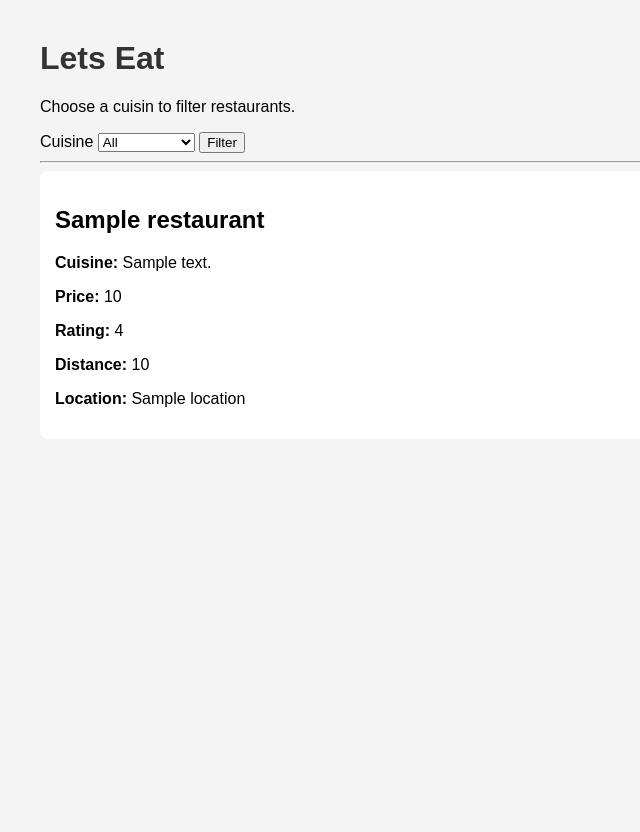
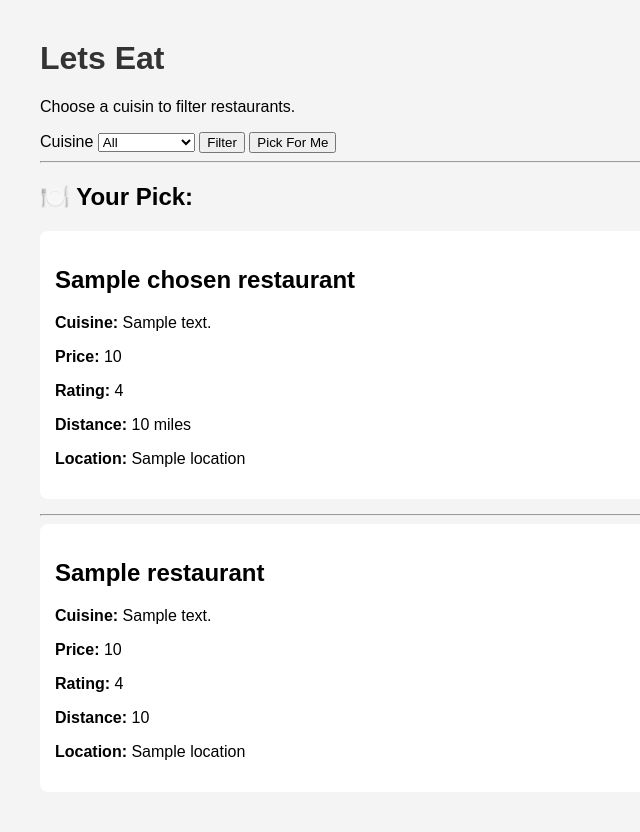
Before and after one commit to AndrewFrizzell/LetsEat, a Flask app: template templates/index.html in a window 1280 px wide. Shown: the whole page, without its empty margins (0-640 px from the left). Before the commit the page ends 407 px from the top, so only its background shows below. Run offline with Flask 3, Linux system fonts and the light colour scheme; the template is opened without the code that fills it: most values are stand-ins (such as "Sample title", 1, 10 or a date in 2020).

Commit message:
Add random restaurant picker feature

```diff
--- a/app.py
+++ b/app.py
@@ -1,27 +1,38 @@
 from flask import Flask, render_template, request
 from restaurants import restaurants
+import random
 
 app = Flask(__name__)
 
 @app.route("/")
 def home():
     selected_cuisine = request.args.get("cuisine", "")
+    pick_random = request.args.get("pick")
 
+    filtered_restaurants = restaurants
+
+    #Filterd cuisine
     if selected_cuisine:
         filtered_restaurants = [
-            restaurant for restaurant in restaurants
-            if restaurant["cuisine"] == selected_cuisine
+            r for r in filtered_restaurants
+            if r["cuisine"] == selected_cuisine
         ]
-    else:
-        filtered_restaurants = restaurants
 
-    cusisines = sorted(set(restaurant["cuisine"] for restaurant in restaurants))
+    cusisines = sorted(set(r["cuisine"] for r in restaurants))
+
+    chosen_restaurant = None
+
+    #random pick logic
+    if pick_random and filtered_restaurants:
+        chosen_restaurant = random.choice(filtered_restaurants)
+
 
     return render_template(
         "index.html",
          restaurants=filtered_restaurants,
          cuisines=cusisines,
-         selected_cuisine=selected_cuisine
+         selected_cuisine=selected_cuisine,
+         chosen_restaurant=chosen_restaurant
          )
 
 if __name__ == "__main__":
--- a/templates/index.html
+++ b/templates/index.html
@@ -22,9 +22,23 @@
         </select>
 
         <button type="submit">Filter</button>
+        <button type="submit" name="pick" value="1">Pick For Me</button>
     </form>
 
     <hr>
+
+    {% if chosen_restaurant %}
+        <h2>🍽️ Your Pick:</h2>
+        <div class="restaurant-card">
+            <h2>{{ chosen_restaurant.name }}</h2>
+            <p><strong>Cuisine:</strong> {{ chosen_restaurant.cuisine }}</p>
+            <p><strong>Price:</strong> {{ chosen_restaurant.price }}</p>
+            <p><strong>Rating:</strong> {{ chosen_restaurant.rating }}</p>
+            <p><strong>Distance:</strong> {{ chosen_restaurant.distance }} miles</p>
+            <p><strong>Location:</strong> {{ chosen_restaurant.location }}</p>
+        </div>
+        <hr>
+    {% endif %}
 
     {% if restaurants %}
         {% for restaurant in restaurants %}
```
